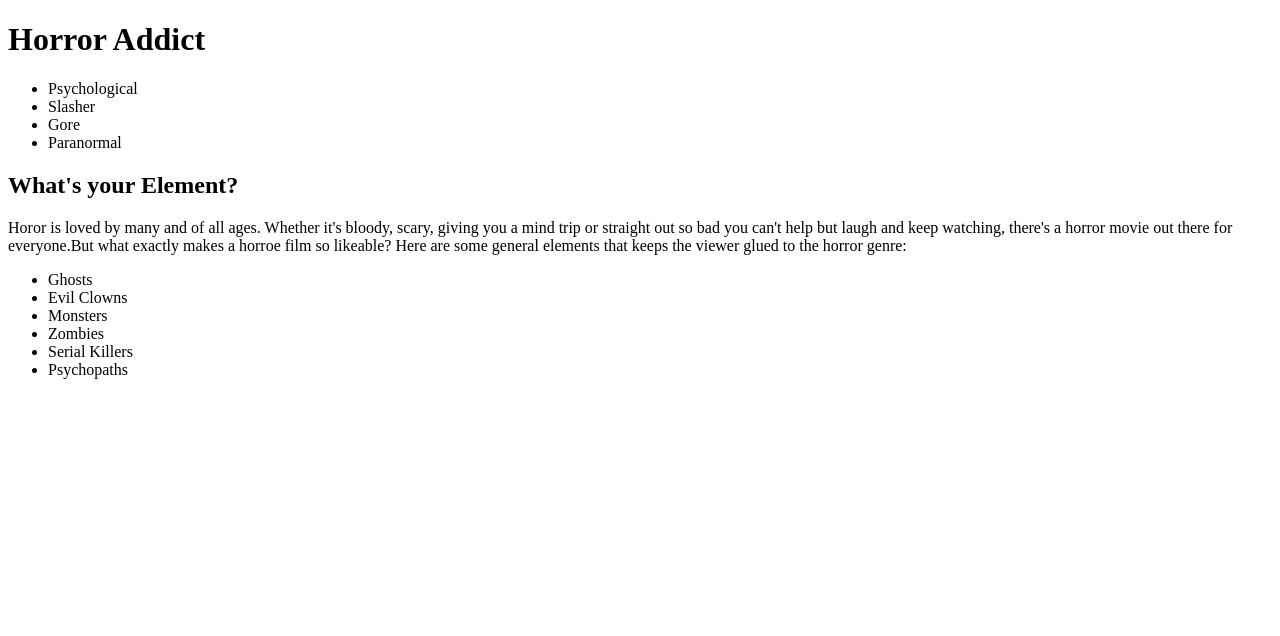
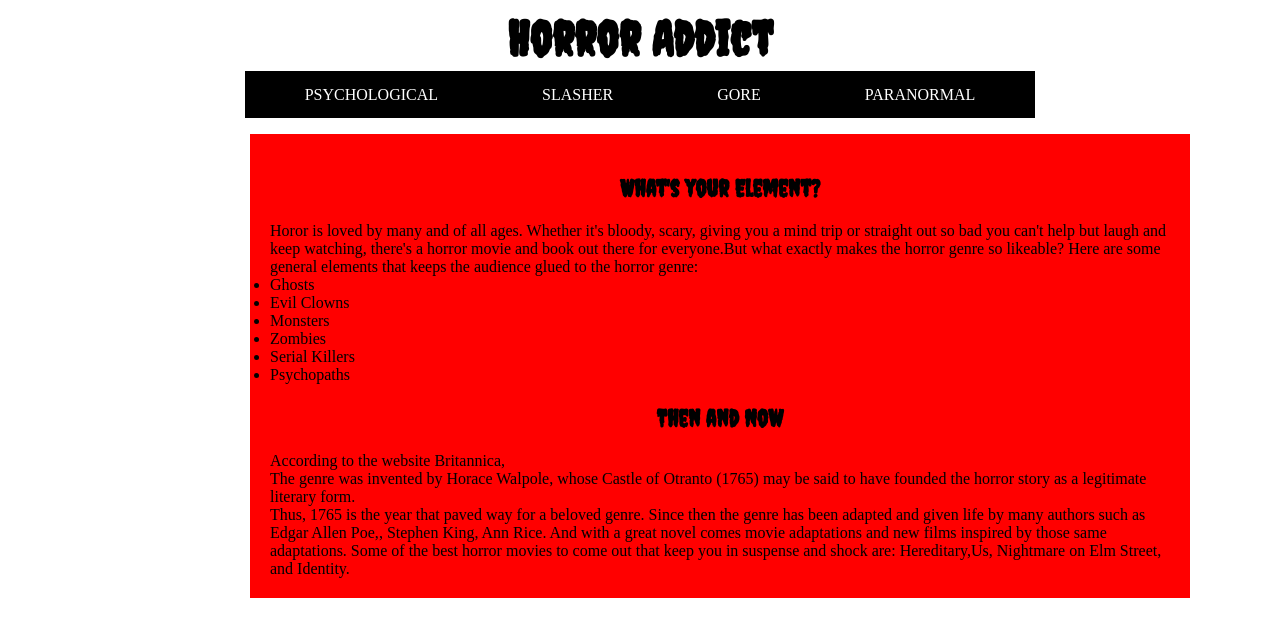
Before and after one commit to kimberlymojica/CSS-Positioning, a plain HTML site: page index.html in a window 1280 px wide. Drawn offline with Linux system fonts and the light colour scheme.

Commit message:
Added css to header and paragraph

```diff
--- a/css/style.css
+++ b/css/style.css
@@ -0,0 +1,52 @@
+/*===================================
+Universal Styling
+=================================*/
+*{
+margin: 0;
+padding: 0;
+border: 0;
+}
+h1{
+  font-family: 'Creepster', cursive;
+  font-size: 48px;
+  text-align: center;
+  padding: 10px 0 20px 0;
+}
+
+/*===================================
+Header Styling
+=================================*/
+header{
+text-align: center;
+}
+
+header nav li{
+  display: inline-block;
+  margin: -10px;
+}
+
+header nav a{
+  padding: 15px 60px;
+  text-transform: uppercase;
+  background-color: black;
+  color: white;
+  text-decoration: none;
+}
+
+header nav li a:hover{
+  color: green;
+}
+/*===================================
+ Styling
+=================================*/
+.container{
+  margin: 30px 0 0 250px;
+  max-width: 900px;
+  background-color: red;
+  padding: 20px;
+}
+h2{
+  text-align: center;
+  padding: 20px;
+  font-family: 'Creepster', cursive;
+}
--- a/index.html
+++ b/index.html
@@ -4,6 +4,9 @@
     <meta charset="utf-8">
     <title>Horror addict</title>
     <link rel="stylesheet" type="text/css" href="css/style.css">
+
+    <link rel="preconnect" href="https://fonts.gstatic.com">
+<link href="https://fonts.googleapis.com/css2?family=Creepster&display=swap" rel="stylesheet">
   </head>
 
   <body>
@@ -12,20 +15,21 @@
       <h1>Horror Addict</h1>
       <nav>
         <ul>
-          <li><a href="#psychological"></a>Psychological</li>
-          <li><a href="#Slasher"></a>Slasher</li>
-          <li><a href="#Gore"></a>Gore</li>
-          <li><a href="#Paranormal"></a>Paranormal</li>
+          <li><a href="#psychological">Psychological</a></li>
+          <li><a href="#Slasher">Slasher</a></li>
+          <li><a href="#Gore">Gore</a></li>
+          <li><a href="#Paranormal">Paranormal</a></li>
         </ul>
       </nav>
     </header>
 
     <main>
 
+    <div class="container">
     <section id="home" class="element">
     <h2>What's your Element?</h2>
 
-    <p>Horor is loved by many and of all ages. Whether it's bloody, scary, giving you a mind trip or straight out so bad you can't help but laugh and keep watching, there's a horror movie out there for everyone.But what exactly makes a horroe film so likeable? Here are some general elements that keeps the viewer glued to the horror genre: </p>
+    <p>Horor is loved by many and of all ages. Whether it's bloody, scary, giving you a mind trip or straight out so bad you can't help but laugh and keep watching, there's a horror movie and book out there for everyone.But what exactly makes the horror genre so likeable? Here are some general elements that keeps the audience glued to the horror genre: </p>
     <ul>
       <li>Ghosts</li>
       <li>Evil Clowns</li>
@@ -36,7 +40,15 @@
     </ul>
   </section>
 
-    <h2></h2>
+  <section class="origin">
+    <h2>Then and Now</h2>
+    According to the website Britannica,
+    <blockquote cite="https://www.britannica.com/art/horror-story">
+      <p>
+      The genre was invented by Horace Walpole, whose Castle of Otranto (1765) may be said to have founded the horror story as a legitimate literary form.</p>
+    </blockquote>
+    <p>Thus, 1765 is the year that paved way for a beloved genre. Since then the genre has been adapted and given life by many authors such as <span class="author">Edgar Allen Poe,</span>, <span class="author">Stephen King</span>, <span class="author">Ann Rice</span>. And with a great novel comes movie adaptations and new films inspired by those same adaptations. Some of the best horror movies to come out that keep you in suspense and shock are: Hereditary,Us, Nightmare on Elm Street, and Identity. </p>
+  </section>
+</div>
 </main>
-  </body>
-</html>
+</body>
```
Also changed, not shown: image/purge.jpg (added), 2 other files.
